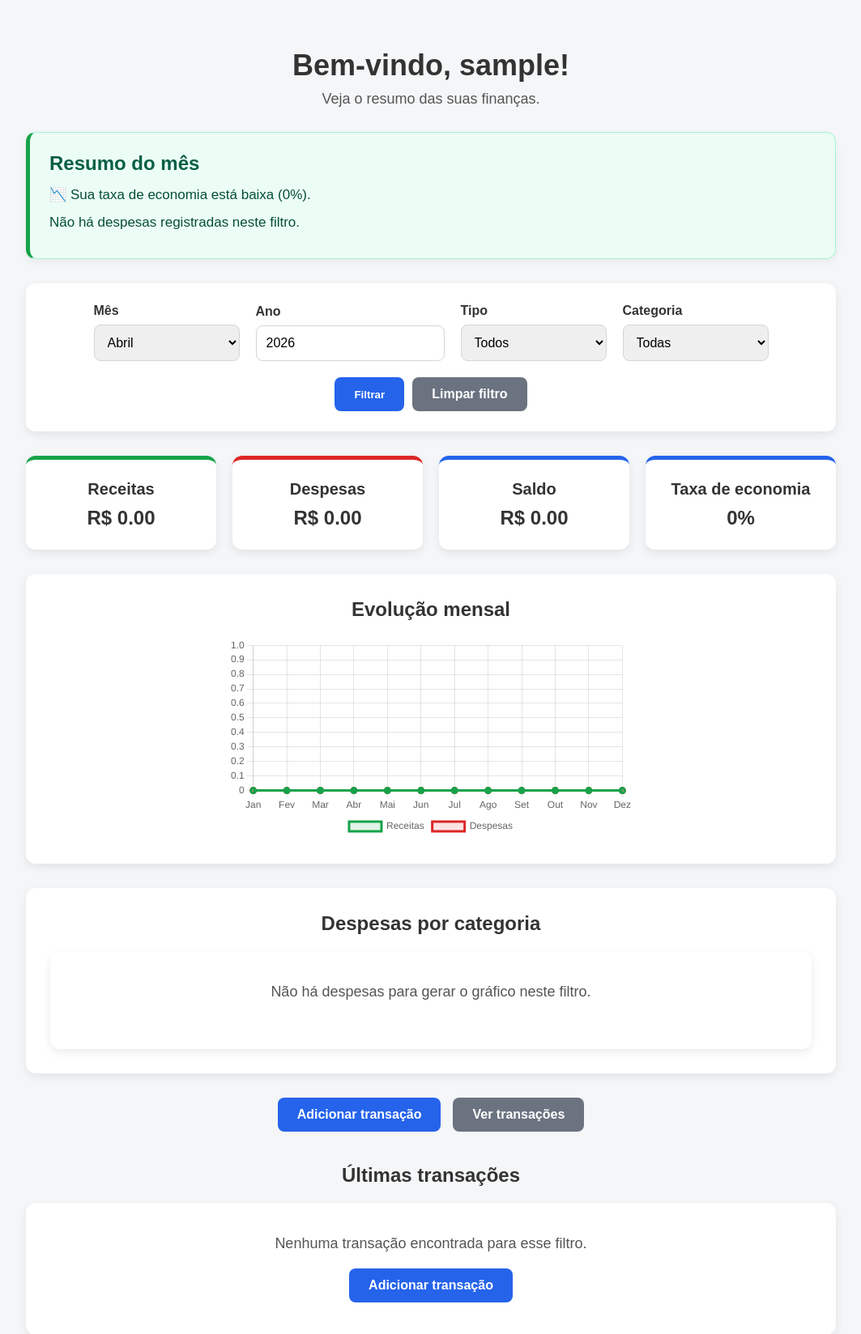
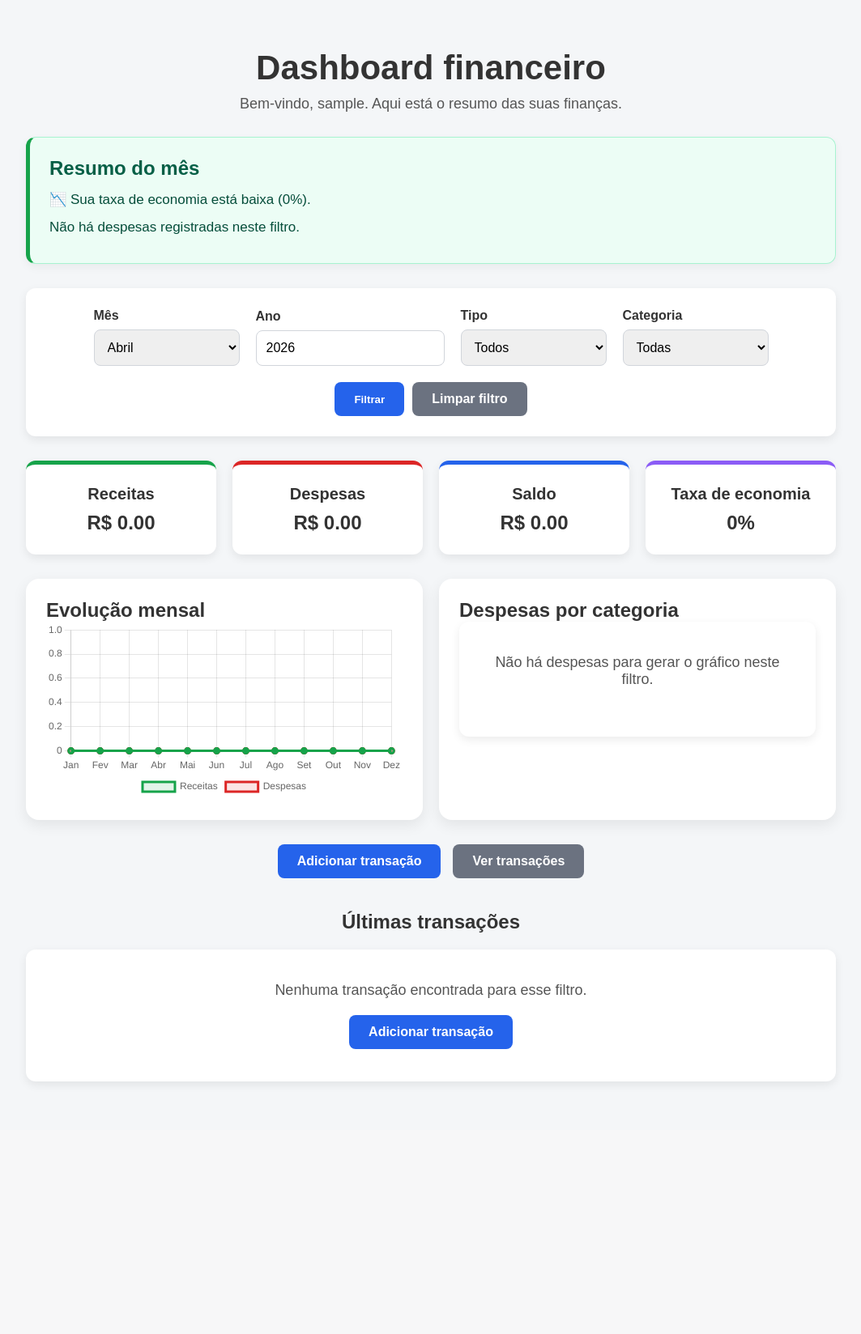
Before and after one commit to Eduardo-S-Balbino/personal-finance-tracker, a Flask app: page /dashboard in a window 1280 px wide. Shown: the part 68-1716 px from the top of the page at 81% size, without its empty margins (108-1171 px from the left). After the commit the page ends 1408 px from the top, so only its background shows below. Run offline with Flask 3, Linux system fonts and the light colour scheme; the visitor is signed in with stand-in values (Sample User, id 1); data that the repository does not hold is empty.

Commit message:
Improve dashboard layout

```diff
--- a/static/style.css
+++ b/static/style.css
@@ -479,3 +479,34 @@ body {
     line-height: 1.5;
     font-weight: 500;
 }
+.charts-grid {
+    display: grid;
+    grid-template-columns: 1fr 1fr;
+    gap: 20px;
+    margin-bottom: 30px;
+}
+
+.chart-box {
+    background-color: white;
+    padding: 25px;
+    border-radius: 16px;
+    box-shadow: 0 6px 18px rgba(0,0,0,0.08);
+}
+
+.savings-card {
+    border-top: 5px solid #8b5cf6;
+}
+
+.summary-card {
+    transition: transform 0.2s ease, box-shadow 0.2s ease;
+}
+
+.summary-card:hover {
+    transform: translateY(-5px);
+    box-shadow: 0 8px 20px rgba(0,0,0,0.12);
+}
+
+.dashboard-header h1 {
+    font-size: 42px;
+    font-weight: 700;
+}
--- a/templates/dashboard.html
+++ b/templates/dashboard.html
@@ -2,8 +2,8 @@
 
 {% block content %}
 <section class="dashboard-header">
-    <h1>Bem-vindo, {{ username }}!</h1>
-    <p>Veja o resumo das suas finanças.</p>
+    <h1>Dashboard financeiro</h1>
+    <p>Bem-vindo, {{ username }}. Aqui está o resumo das suas finanças.</p>
 </section>
 
 <section class="insight-box">
@@ -99,13 +99,14 @@
         <p>R$ {{ "%.2f"|format(balance) }}</p>
     </div>
 
-    <div class="summary-card balance-card">
+    <div class="summary-card savings-card">
         <h3>Taxa de economia</h3>
         <p>{{ savings_rate }}%</p>
     </div>
 </section>
 
-<section class="chart-section">
+<section class="charts-grid">
+    <div class="chart-box">
         <h2>Evolução mensal</h2>
 
         {% if monthly_income_values or monthly_expense_values %}
@@ -117,9 +118,9 @@
                 <p>Não há dados para gerar o gráfico de evolução mensal.</p>
             </div>
         {% endif %}
-</section>
+    </div>
 
-<section class="chart-section">
+    <div class="chart-box">
         <h2>Despesas por categoria</h2>
 
         {% if chart_labels and chart_values %}
@@ -131,6 +132,7 @@
                 <p>Não há despesas para gerar o gráfico neste filtro.</p>
             </div>
         {% endif %}
+    </div>
 </section>
 
 <section class="dashboard-actions">
```
Lines whose indentation alone changed are shown as unchanged.
